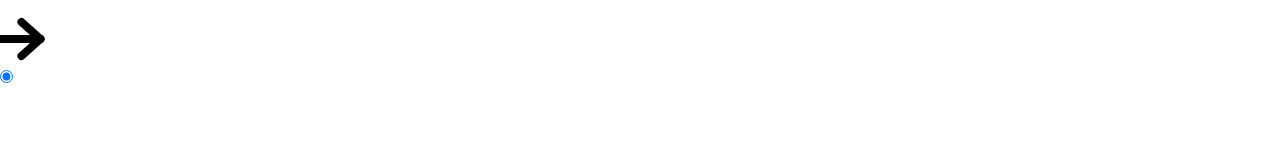
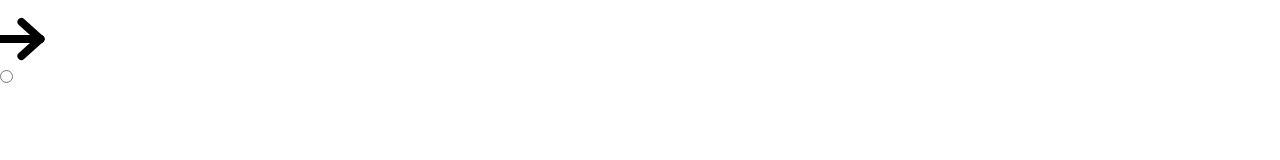
Before and after one commit to gustavwilliam/arrow-canvas, a Vue app: page / in a window 1280 px wide. Shown: the part 134-294 px from the top of the page. Built offline with nearby package versions, Linux system fonts and the light colour scheme.

Commit message:
Fix selectionState tool getter
Returned the value of the ref rather than the ref. Not it returns the
ref, so it can be used more dynamically, hopefully. Fixes a bug where
the canvas didn't know if the tool was select or draw when clicking and
dragging on the canvas

```diff
--- a/src/components/Menu/TheMenu.vue
+++ b/src/components/Menu/TheMenu.vue
@@ -1,11 +1,11 @@
 <template>
   <div class="bg-white border-b w-full flex items-center gap-2 p-2 z-50 shadow-md">
-    <div class="uppercase p-3">
+    <div class="uppercase py-3">
       <h1 class="font-bold -mb-2">Godi.se</h1>
       <h1>Arrows</h1>
     </div>
     <div class="flex flex-row h-full">
-      <MenuGroup v-if="stateStore.tool === 'draw'">
+      <MenuGroup v-if="stateStore.tool.value === 'draw'">
         <TheDropdown name="Tileset">
           <button class="select-none px-2 py-2 flex flex-row gap-1 rounded-md items-center justify-center border bg-gray-50 hover:bg-gray-100 hover:disabled:bg-inherit disabled:text-gray-300">
             <TheTilesetDisplay :name="stateStore.tileset"></TheTilesetDisplay>
@@ -20,7 +20,7 @@
           </DropdownContent>
         </TheDropdown>
       </MenuGroup>
-      <MenuSection v-if="stateStore.tool === 'select'">
+      <MenuSection v-if="stateStore.tool.value === 'select'">
         <div class="flex items-center h-full mr-1">
           {{ selectionStore.hasSelection ? '1' : 'No' }} item selected
         </div>
--- a/src/components/TheCanvas.vue
+++ b/src/components/TheCanvas.vue
@@ -70,13 +70,10 @@ const selectLine = (point) => {
 }
 
 function handleMouseDown(point) {
-  console.log('handleMouseDown', point)
-  console.log('stateStore.tool', stateStore.tool)
-
-  if (stateStore.tool === 'draw') {
+  if (stateStore.tool.value === 'draw') {
     stateStore.addLineFromPoint(point)
   }
-  if (stateStore.tool === 'select') {
+  if (stateStore.tool.value === 'select') {
     selectLine(point)
   }
 }
--- a/src/components/ToolPicker/ToolPickerItem.vue
+++ b/src/components/ToolPicker/ToolPickerItem.vue
@@ -2,8 +2,8 @@
   <label
     class="rounded-md w-full aspect-square flex items-center justify-center p-1"
     :class="{
-      'bg-gray-200 hover:bg-gray-200': activeItem === value,
-      'hover:bg-gray-200': activeItem !== value,
+      'bg-gray-200 hover:bg-gray-200': activeItem.value === value,
+      'hover:bg-gray-200': activeItem.value !== value,
     }"
   >
     <input
--- a/src/stores/state.js
+++ b/src/stores/state.js
@@ -12,7 +12,7 @@ export const useStateStore = defineStore("state", () => {
   const historyIndex = ref(0); // Current index in history (end of history=0, incrementing toward first moment in history)
   const _tool = ref("draw");
   const tool = computed({
-    get: () => _tool.value,
+    get: () => _tool,
     set: (value) => {
       _tool.value = value;
       if (value === "draw") {
@@ -20,14 +20,7 @@ export const useStateStore = defineStore("state", () => {
       }
     },
   });
-  const _tileset = ref("arrows");
-  const tileset = computed({
-    get: () => _tileset.value,
-    set: (value) => {
-      _tileset.value = value;
-      tool.value = "draw";
-    },
-  });
+  const tileset = ref("arrows");
 
   function currentLines() {
     return history[history.length - historyIndex.value - 1];
```
